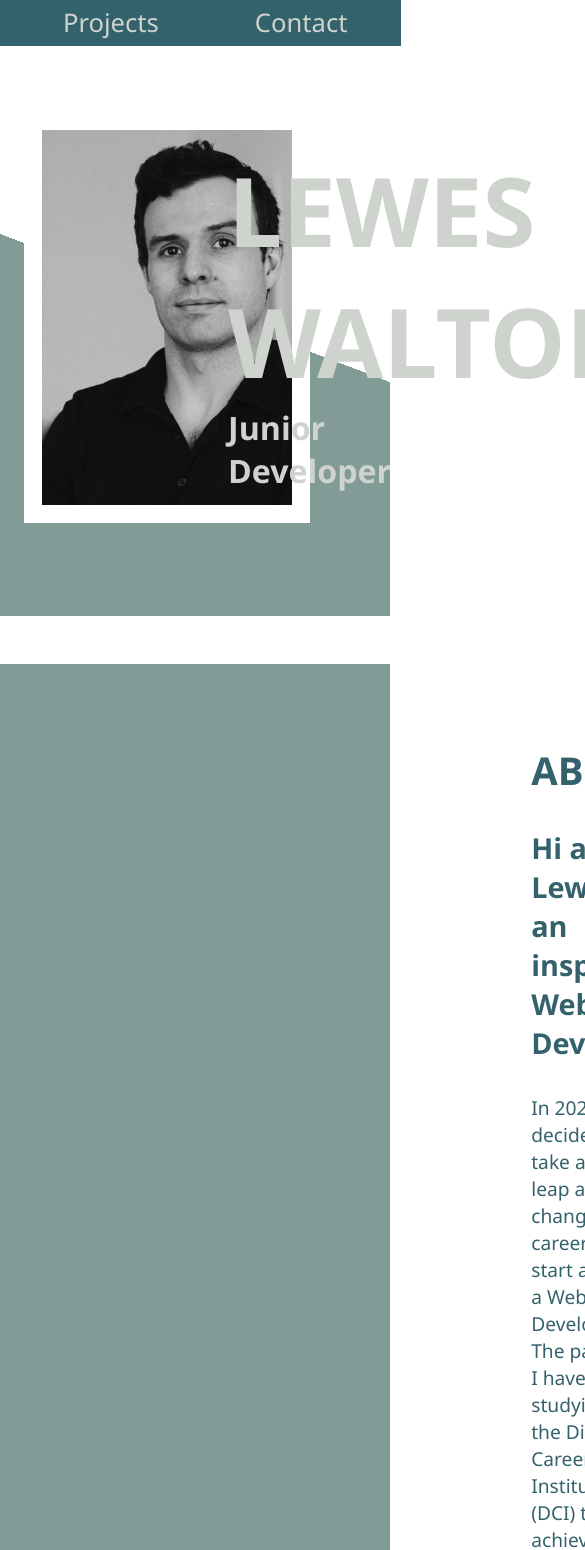
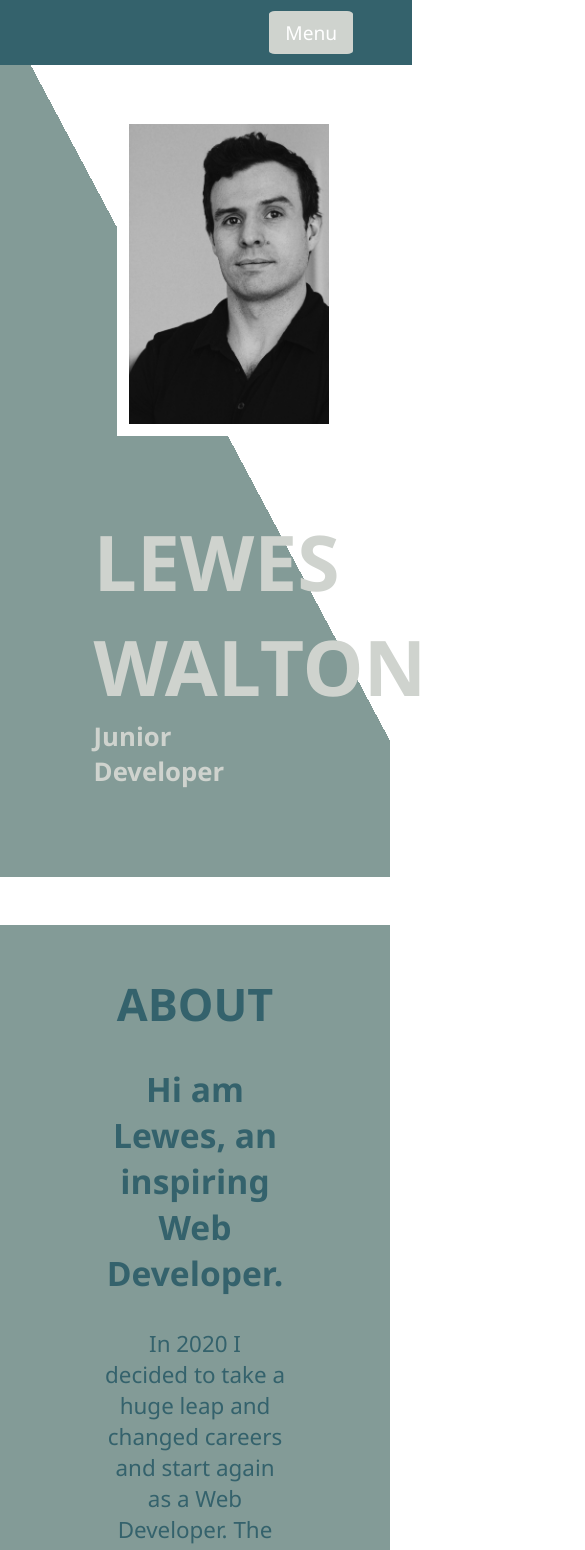
Before and after one commit to Lewdawg/mySite, a React (Create React App) app: page / in a window 390 px wide. Shown: the top 1550 px of the page, 585 px wide, since content can reach past the window. Built offline with nearby package versions, Linux system fonts and the light colour scheme.

Commit message:
some more res design

```diff
--- a/src/App.css
+++ b/src/App.css
@@ -73,6 +73,8 @@ padding: 4rem 0;
   }
 }
 
+/**********************/
+
 @media screen and (max-width: 992px) {
 
   .imgMe {
@@ -85,10 +87,42 @@ padding: 4rem 0;
   }
 }
 
+/**********************/
+
 @media screen and (max-width: 835px) {
 
   .bigName {
     font-size: 3rem;
   }
+}
+
+/**********************/
+
+@media screen and (max-width: 768px) {
+
+  .imgMe {
+  border: 12px solid white;
+  height: 275px;
+  margin-right: 12%;
+  }
+
+  .bigName {
+  font-size: 2.4rem;
+  }
+}
+
+/**********************/
+
+@media screen and (max-width: 600px) {
+
+  .homeSection {
+  flex-direction: column;
+
+  background-image: -webkit-linear-gradient(28deg, #839b97 54%, #fff 45%);
+  }
+
+  .imgMe {
+    height: 300px;
+    }
 
 }
--- a/src/components/about/About.css
+++ b/src/components/about/About.css
@@ -14,10 +14,6 @@
       margin: 1rem;
       padding: 1rem;
     }
-
-    /* .arrows {
-      height: 100%;
-    } */
 
     .aboutText {
       font-size: 1.5rem;
@@ -48,18 +44,48 @@
       }
     }
 
+    /**********************/
+
     @media screen and (max-width: 992px) {
 
       .aboutSection {
+        text-align: center;
+        flex-direction: column-reverse;
         padding: 2rem 0;
-      }
-
-      .aboutText {
-        font-size: 1.2rem;
       }
 
       .arrows {
         height: 400px;
       }
 
+      .aboutText {
+        width: 70%;
+      }
     }
+
+    /**********************/
+
+    @media screen and (max-width: 880px) {
+
+      .aboutSection {
+        text-align: center;
+        flex-direction: column-reverse;
+        padding: 1rem;
+      }
+
+      .arrows {
+        height: 350px;
+      }
+
+      .aboutText {
+        font-size: 1.4rem;
+      }
+
+      .aboutSection div {
+        margin: .5rem;
+        padding: .5rem;
+      }
+
+    }
+
+    /**********************/
--- a/src/components/contact/Contact.css
+++ b/src/components/contact/Contact.css
@@ -43,11 +43,11 @@
     height: 380px;
     margin: 3rem 13.4%;
   }
-
 }
 
+/**********************/
 
-@media screen and (max-width: 992px){
+@media screen and (max-width: 992px) {
 
   .contactSection {
     background-image: -webkit-linear-gradient(243deg, #c6b497  50%, #cfd3ce 50%);
@@ -56,6 +56,26 @@
   .row img{
     height: 70px;
   }
+}
 
+/**********************/
 
+@media screen and (max-width: 880px) {
+
+  .row h3 {
+    font-size: 1rem;
+  }
 }
+
+/**********************/
+
+@media screen and (max-width: 768px) {
+
+  .row img{
+    height: 60px;
+  }
+
+  .row h3 {
+    font-size: .9rem;
+  }
+}
--- a/src/components/navbar/Navbar.css
+++ b/src/components/navbar/Navbar.css
@@ -2,7 +2,6 @@
   padding: 1.4%;
   display: flex;
   justify-content: flex-end;
-
   width: 100%;
   position: fixed;
 
@@ -16,7 +15,91 @@
   padding: 3rem;
   font-size: 1.6rem;
 }
-
 .navbar a:hover {
     color: #c6b497;
 }
+
+.dropdown {
+  display: none;
+}
+
+
+
+/********************** Responsiveness **************/
+
+@media screen and (max-width: 880px) {
+  .navbar {
+    justify-content: center;
+  }
+}
+
+/**********************/
+
+@media screen and (max-width: 635px) {
+
+  .navbar a {
+    padding: 2rem;
+    font-size: 1.6rem;
+  }
+ }
+
+/**********************/
+
+@media screen and (max-width: 600px) {
+
+  .navbar {
+    justify-content: flex-end;
+    padding: .7rem;
+  }
+
+  .navbar a {             /* Hide other navbar */
+   display: none;
+  }
+
+    /* The container <div> - needed to position the dropdown content */
+  .dropdown {
+    display: inline-block;
+    padding-right: 3rem;
+    position: relative;
+  }
+
+/* Dropdown Button */
+.dropbtn {
+  background-color: #cfd3ce;
+  border-radius: 7%;
+  color: white;
+  padding: .5rem 1rem;
+  font-size: 1.2rem;
+  border: none;
+}
+
+
+/* Dropdown Content (Hidden by Default) */
+.dropdown-content {
+  display: none;
+  position: absolute;
+  background-color: #839b97;
+  border-radius: 5%;
+
+  /* min-width: 160px; */
+  /* z-index: 1; */
+  /* float: right; */
+  /* right: 0; */
+  /* left: auto; */
+
+}
+
+
+/* Show the dropdown menu on hover */
+.dropdown:hover .dropdown-content {display: block;}
+
+
+/* Links inside the dropdown */
+.dropdown-content a {
+  color: white;
+  padding: 12px 16px;
+  text-decoration: none;
+  display: block;
+}
+
+}
--- a/src/components/navbar/Navbar.js
+++ b/src/components/navbar/Navbar.js
@@ -7,6 +7,22 @@ function Navbar() {
     return (
 
         <div className="navbar">
+
+            <div class="dropdown" style={{ 'right': '0' }}>
+
+                <button class="dropbtn">Menu</button>
+
+                <div class="dropdown-content">
+
+                    <a href="#home">Home</a>
+                    <a href="#about">About</a>
+                    <a href="#projects">Projects</a>
+                    <a href="#contact">Contact</a>
+
+                </div>
+            </div>
+
+            {/**********************/}
 
             <div className="links">
 
--- a/src/components/projects/Projects.css
+++ b/src/components/projects/Projects.css
@@ -115,8 +115,9 @@
    {
     padding: .5rem;
   }
+}
 
-}
+  /************************/
 
 @media screen and (max-width: 992px) {
 
@@ -132,5 +133,28 @@
   .tags {
     padding: .5rem;
   }
+}
+
+  /************************/
+
+@media screen and (max-width: 880px) {
+
+  .projectDivs div {
+    /* font-size: 100%; */
+    font-size: 1rem;
+    }
+
+    .projImg {
+      height: 70px;
+      width: 50%;
+      margin-left: 23%;
+    }
+
+  /* .projectDivs div, */
+  .projectDivs h2,
+  .projectDivs p
+   {
+    padding: .3rem;
+  }
 
 }
```
Lines whose indentation alone changed are shown as unchanged.
